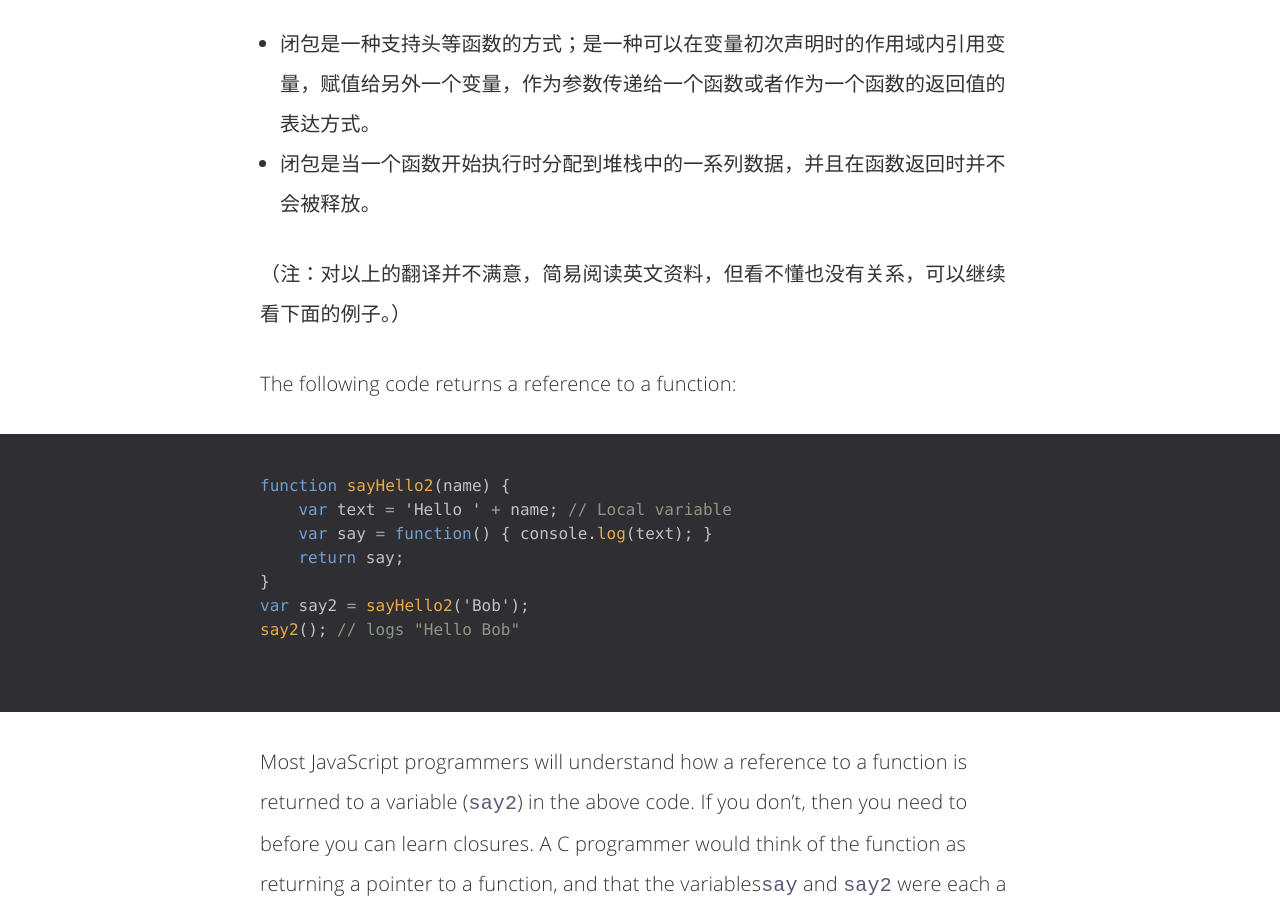
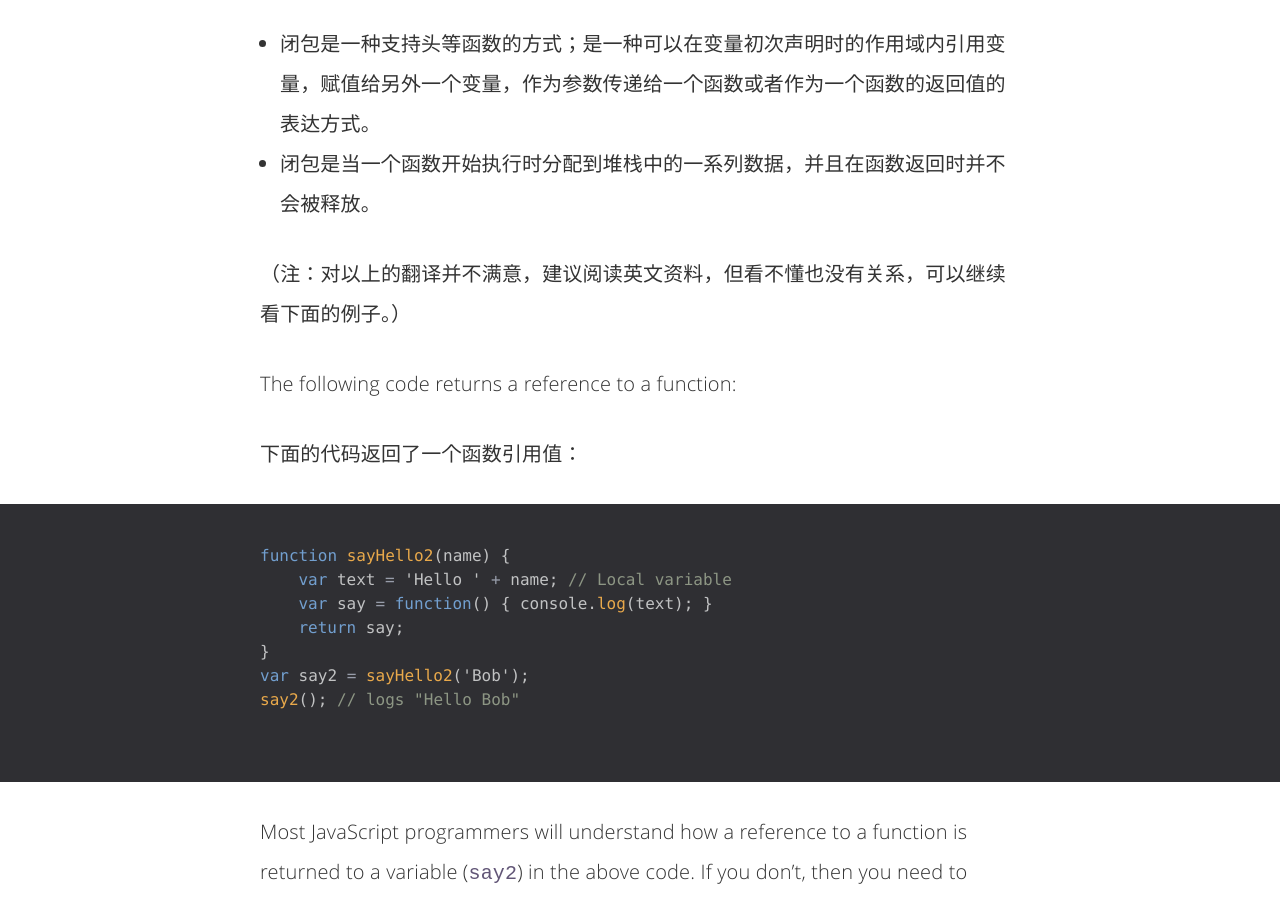
Before and after one commit to zoubingwu/zoubingwu.github.io, a Jekyll site: the page built from _posts/2016-10-15-Closure.md, in a window 1280 px wide and 900 px high, scrolled down 1949 px. Built offline with Jekyll 4.4.1, drawn with Linux system fonts in a browser that asks for light colours; comment, search, counter and statistics services are not loaded; some of the changed text lies outside the part shown.

Commit message:
blog edited, added some links

````diff
--- a/_posts/2016-10-15-Closure.md
+++ b/_posts/2016-10-15-Closure.md
@@ -50,9 +50,11 @@
 - 闭包是一种支持头等函数的方式；是一种可以在变量初次声明时的作用域内引用变量，赋值给另外一个变量，作为参数传递给一个函数或者作为一个函数的返回值的表达方式。
 - 闭包是当一个函数开始执行时分配到堆栈中的一系列数据，并且在函数返回时并不会被释放。
 
-（注：对以上的翻译并不满意，简易阅读英文资料，但看不懂也没有关系，可以继续看下面的例子。）
+（注：对以上的翻译并不满意，建议阅读英文资料，但看不懂也没有关系，可以继续看下面的例子。）
 
 The following code returns a reference to a function:
+
+下面的代码返回了一个函数引用值：
 
 ```javascript
 function sayHello2(name) {
@@ -294,3 +296,7 @@
 - I think normally a closure is the term for both the function along with the variables that are captured. Note that I do not use that definition in this article!
 
 - I suspect that closures in JavaScript differ from those normally found in functional languages.
+
+## Links
+
+另附阮一峰老师关于闭包的解释，写的非常好！<a href="http://www.ruanyifeng.com/blog/2009/08/learning_javascript_closures.html">学习Javascript闭包（Closure）</a>。
````
Also changed, not shown: 2 other files.
